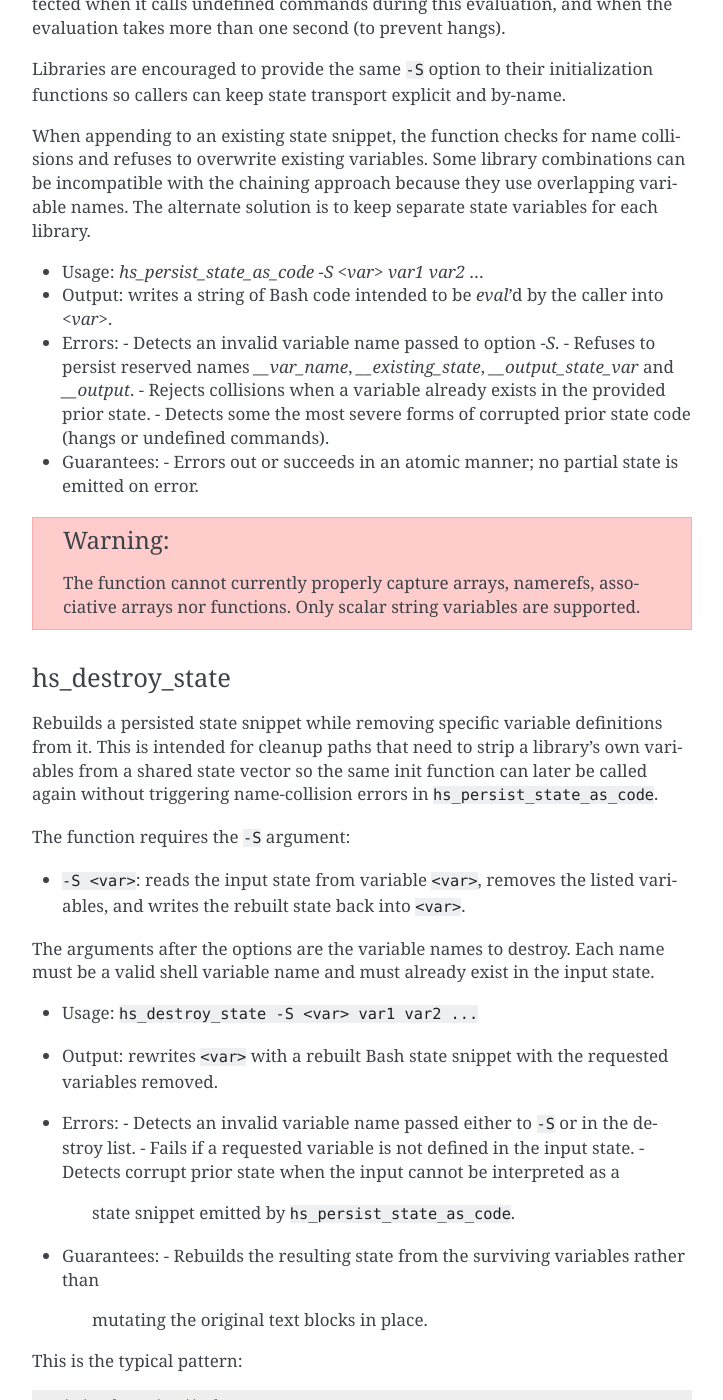
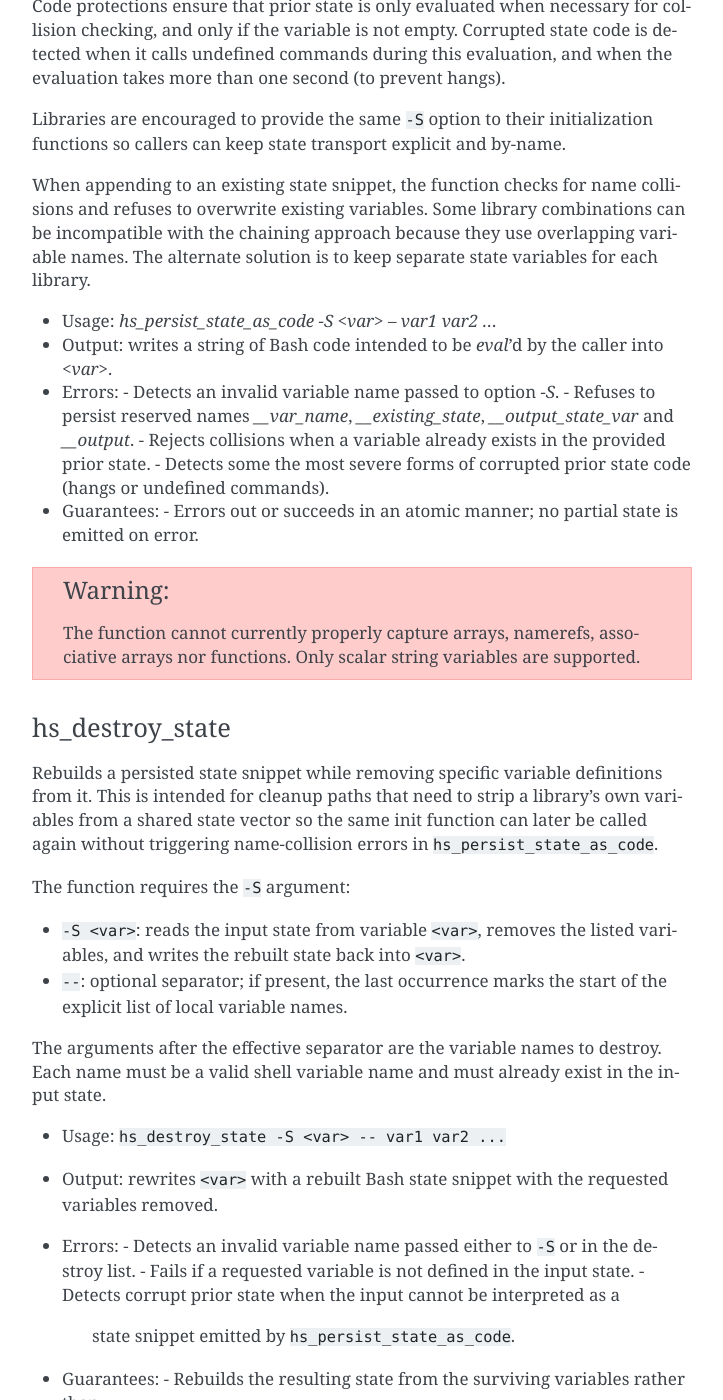
Before and after one commit to CriticalOptimisation/bash-deploy-libs, a Sphinx documentation site: the page built from docs/libraries/handle_state.rst, in a window 1280 px wide and 1400 px high, scrolled down 2683 px. Shown: the whole window, without its empty margins (388-1111 px from the left). Built offline with Sphinx 7.4.7, drawn with Linux system fonts in a browser that asks for light colours; pages that are not in the unit, such as notebooks, are missing from menus; some of the changed text lies outside the part shown.

Commit message:
refactor: update handle-state input parsing

```diff
--- a/docs/libraries/handle_state.rst
+++ b/docs/libraries/handle_state.rst
@@ -104,6 +104,8 @@ The emitted snippet only assigns values if the target variable is declared
 The function requires the `-S` argument:
 
 - `-S <var>`: Assigns the state (appended to any existing content in `<var>`) to the variable named `<var>`.
+- ``--``: optional separator; if present, the last occurrence marks the start
+  of the explicit list of local variable names.
 
 .. warning::
    When using `-S` with a variable name, the function will `eval` the current contents of that variable during collision checking. Callers must ensure the variable contains only safe, trusted Bash code or is empty/unset to avoid execution of harmful code.
@@ -122,7 +124,7 @@ and refuses to overwrite existing variables. Some library combinations can be
 incompatible with the chaining approach because they use overlapping variable names.
 The alternate solution is to keep separate state variables for each library.
 
-- Usage: `hs_persist_state_as_code -S <var> var1 var2 ...`
+- Usage: `hs_persist_state_as_code -S <var> -- var1 var2 ...`
 - Output: writes a string of Bash code intended to be `eval`'d by the caller into `<var>`.
 - Errors:
   - Detects an invalid variable name passed to option `-S`.
@@ -149,11 +151,14 @@ The function requires the ``-S`` argument:
 
 - ``-S <var>``: reads the input state from variable ``<var>``, removes the
   listed variables, and writes the rebuilt state back into ``<var>``.
+- ``--``: optional separator; if present, the last occurrence marks the start
+  of the explicit list of local variable names.
 
-The arguments after the options are the variable names to destroy. Each name
-must be a valid shell variable name and must already exist in the input state.
+The arguments after the effective separator are the variable names to destroy.
+Each name must be a valid shell variable name and must already exist in the
+input state.
 
-- Usage: ``hs_destroy_state -S <var> var1 var2 ...``
+- Usage: ``hs_destroy_state -S <var> -- var1 var2 ...``
 - Output: rewrites ``<var>`` with a rebuilt Bash state snippet with the requested variables removed.
 - Errors:
   - Detects an invalid variable name passed either to ``-S`` or in the destroy list.
@@ -171,14 +176,14 @@ This is the typical pattern:
    init_function() {
        local temp_file="/tmp/some_temp_file"
        local resource_id="resource_123"
-       hs_persist_state_as_code -S state temp_file resource_id
+       hs_persist_state_as_code -S state -- temp_file resource_id
    }
 
    cleanup_function() {
        local temp_file resource_id
        eval "$state"
        rm -f "$temp_file"
-       hs_destroy_state -S state temp_file resource_id
+       hs_destroy_state -S state -- temp_file resource_id
    }
 
 After ``cleanup_function`` has removed its own variables from ``state``, a
@@ -191,8 +196,8 @@ hs_read_persisted_state
 `hs_read_persisted_state` reads state from a named state variable. It supports
 two modes:
 
-- Explicit restore: ``hs_read_persisted_state state foo bar``
-- Probe-snippet generation: ``eval "$(hs_read_persisted_state state)"``
+- Explicit restore: ``hs_read_persisted_state -S state -- foo bar``
+- Probe-snippet generation: ``eval "$(hs_read_persisted_state -S state)"``
 
 Explicit restore is the preferred API. The caller names exactly which variables
 must be restored, and `hs_read_persisted_state` writes those values into the
@@ -275,8 +280,8 @@ State Restoration
 
 `hs_read_persisted_state` should usually be used in one of these forms:
 
-- ``hs_read_persisted_state state foo bar``
-- ``eval "$(hs_read_persisted_state state)"``
+- ``hs_read_persisted_state -S state -- foo bar``
+- ``eval "$(hs_read_persisted_state -S state)"``
 
 The first form is preferred because it is explicit and does not require the
 caller to execute the transmitted state snippet. The second form exists for the
@@ -323,14 +328,14 @@ Workarounds
   # In the cleanup function
   local state_var="$1"
   local encoded
-  hs_read_persisted_state "$state_var" encoded
+  hs_read_persisted_state -S "$state_var" -- encoded
   declare -a newarray
   mapfile -d '' -t newarray < <(printf '%s' "$encoded" | base64 -d)
 Caveats
 -------
 
-- Prefer ``hs_read_persisted_state state var1 var2`` over direct ``eval``.
-- If you use ``eval "$(hs_read_persisted_state state)"``, declare target
+- Prefer ``hs_read_persisted_state -S state -- var1 var2`` over direct ``eval``.
+- If you use ``eval "$(hs_read_persisted_state -S state)"``, declare target
   variables ``local`` first and remember that only the immediate caller scope
   is probed automatically.
 - Direct ``eval "$state"`` should be avoided in library code unless you are
```
Also changed, not shown: 2 other files.
